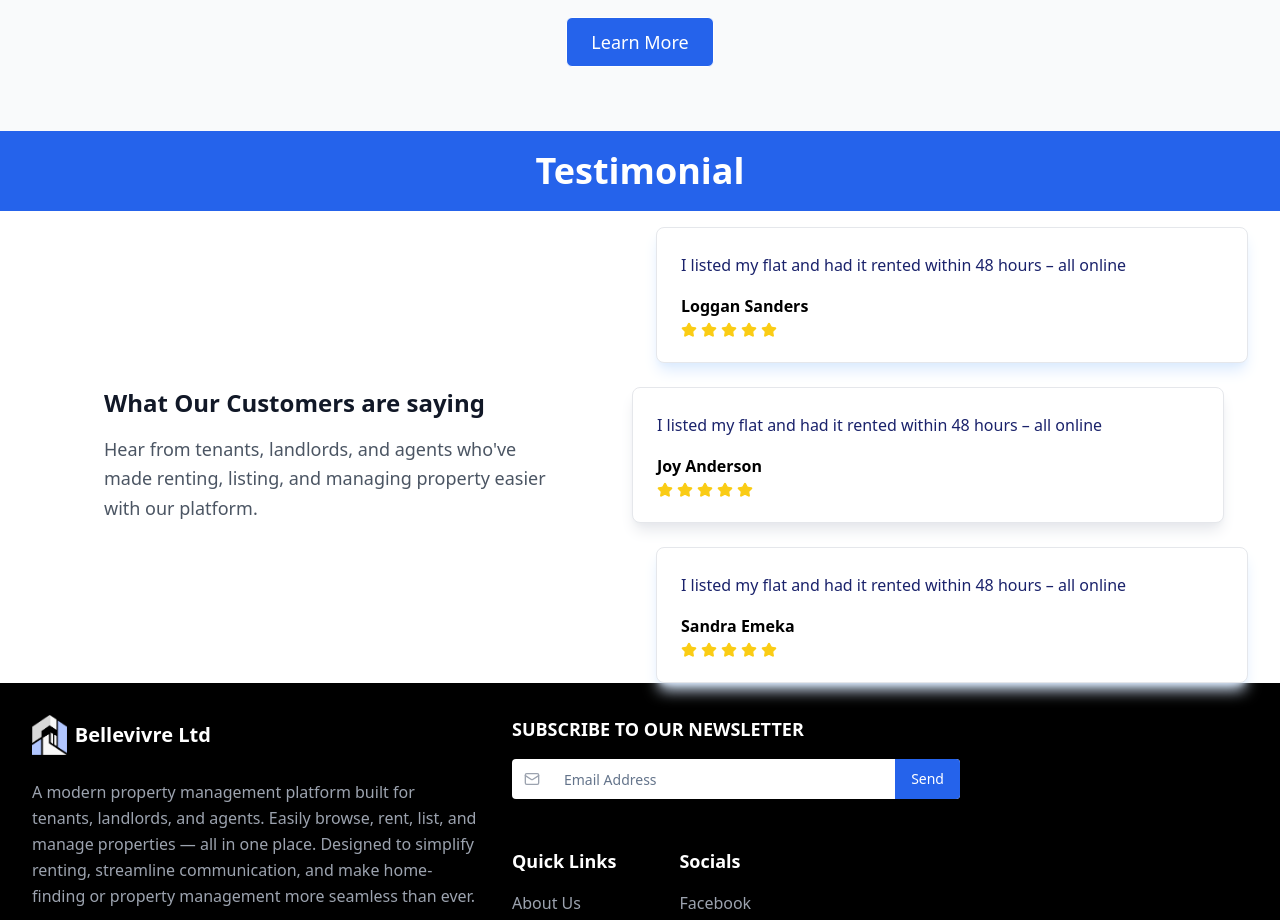
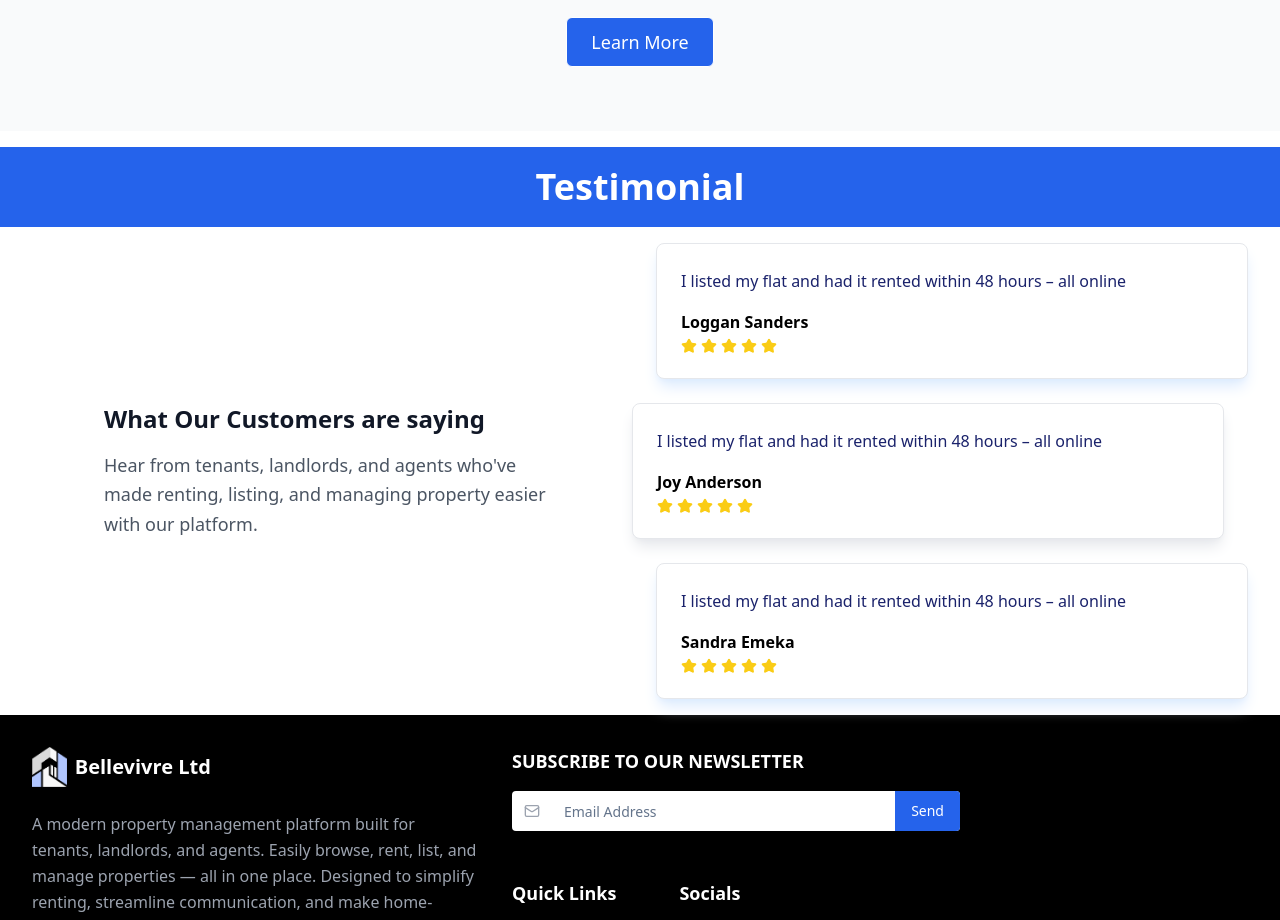
Before and after one commit to Nwachukwuchinedu/bellavire-frontend, a React (Vite) app: page / in a window 1280 px wide. Shown: the part 2660-3580 px from the top of the page. Built offline with nearby package versions, Linux system fonts and the light colour scheme.

Commit message:
modified:   src/components/TestimonialCard.tsx

```diff
--- a/src/components/TestimonialCard.tsx
+++ b/src/components/TestimonialCard.tsx
@@ -53,7 +53,7 @@ const TestimonialCard = ({
 
 const TestimonialSection = () => {
   return (
-    <section className=" bg-white">
+    <section className="py-4 bg-white">
       <div className="max-w-7xl mx-auto px-6 bg-blue-600 text-white p-5 mb-4">
         <h2 className="text-4xl font-bold text-center">Testimonial</h2>
       </div>
```
